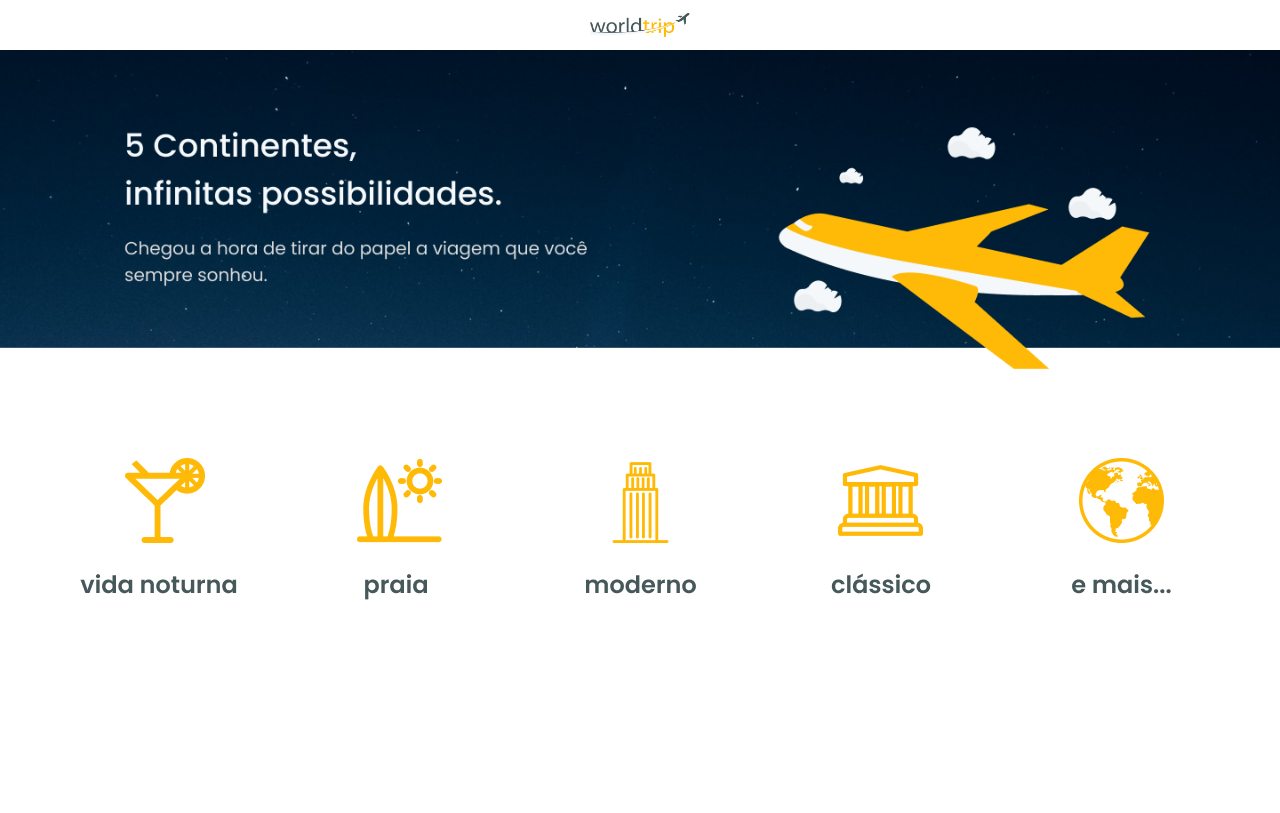
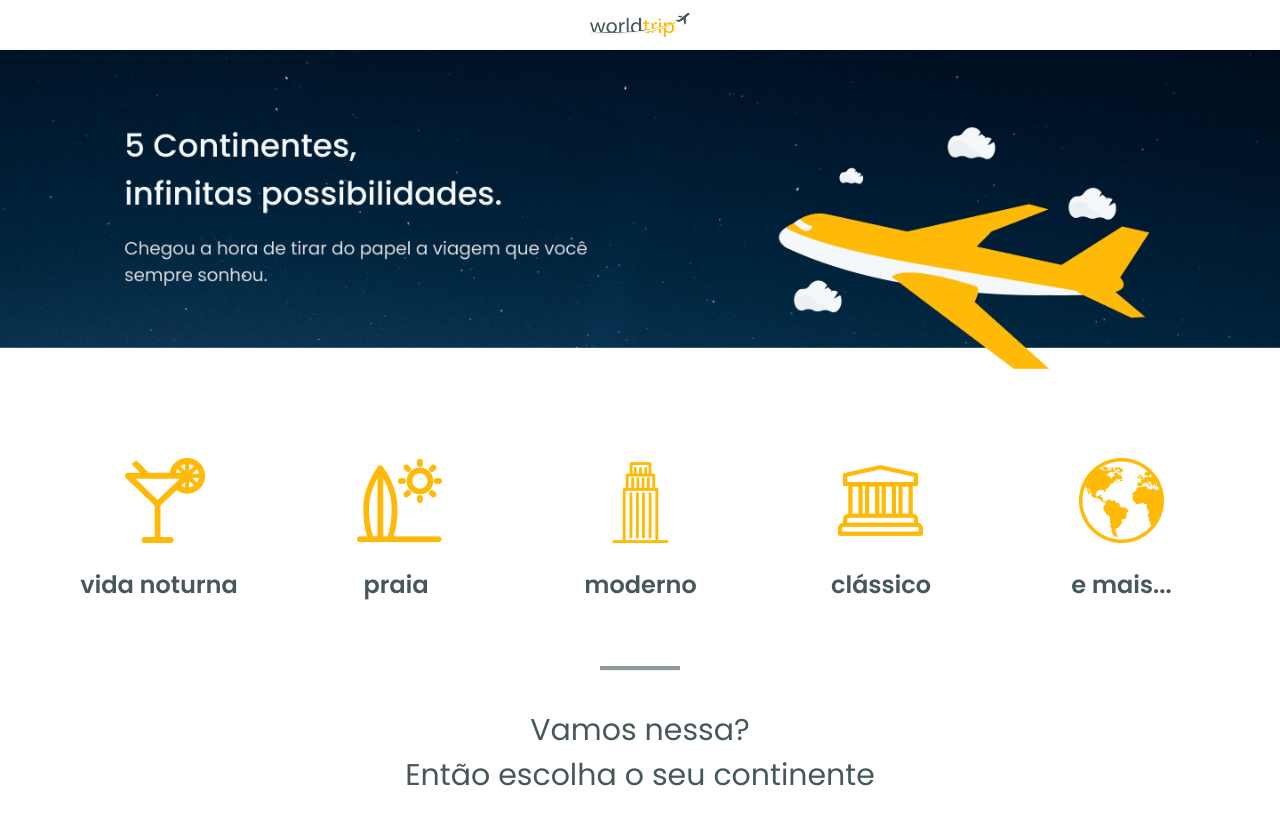
Before and after one commit to pedroviniciusn/world-trip, a Next.js app: page / in a window 1280 px wide. Built offline with nearby package versions, Linux system fonts and the light colour scheme.

Commit message:
:construction: feat: Pagina home

```diff
--- a/src/components/TravelTypes/index.tsx
+++ b/src/components/TravelTypes/index.tsx
@@ -1,19 +1,28 @@
-import Types from './types';
-import nightLife from "../../../public/images_project/types/Nightlife.png"
-import beach from "../../../public/images_project/types/Beach.png"
-import modern from "../../../public/images_project/types/Modern.png"
-import classic from "../../../public/images_project/types/Classic.png"
-import more from "../../../public/images_project/types/More.png"
-import { Box } from '@chakra-ui/react';
+import Types from "./types";
+import nightLife from "../../../public/images_project/types/Nightlife.png";
+import beach from "../../../public/images_project/types/Beach.png";
+import modern from "../../../public/images_project/types/Modern.png";
+import classic from "../../../public/images_project/types/Classic.png";
+import more from "../../../public/images_project/types/More.png";
+import { Box } from "@chakra-ui/react";
 
 export function TravelTypes() {
   return (
-    <Box display="flex" w="100%" p="20" alignItems="center" justifyContent="space-between">
+    <Box
+      display="flex"
+      w="100%"
+      pt="20"
+      pr="20"
+      pl="20"
+      pb="10"
+      alignItems="center"
+      justifyContent="space-between"
+    >
       <Types src={nightLife} alt="Night life" />
       <Types src={beach} alt="Beach" />
       <Types src={modern} alt="Modern" />
       <Types src={classic} alt="Classic" />
       <Types src={more} alt="More" />
     </Box>
-  )
+  );
 }
--- a/src/pages/index.tsx
+++ b/src/pages/index.tsx
@@ -1,6 +1,6 @@
 import { Header } from "@/components/Header";
 import { TravelTypes } from '@/components/TravelTypes';
-import { Box } from "@chakra-ui/react";
+import { Box, Center, Divider, Flex, Text, theme } from "@chakra-ui/react";
 import Image from "next/image";
 import banner from "../../public/images_project/Banner.png";
 
@@ -12,6 +12,13 @@ export default function Home() {
         <Image src={banner} alt="banner" width="1480" />
       </Box>
       <TravelTypes />
+      <Center height='50px'>
+        <Divider orientation='horizontal' h={1} w={20} bg="dark.500"/>
+      </Center>
+      <Flex flexDirection="column" align="center" p={15}>
+        <Text fontSize={30}>Vamos nessa?</Text>
+        <Text fontSize={30}>Então escolha o seu continente</Text>
+      </Flex>
     </Box>
   );
 }
```
